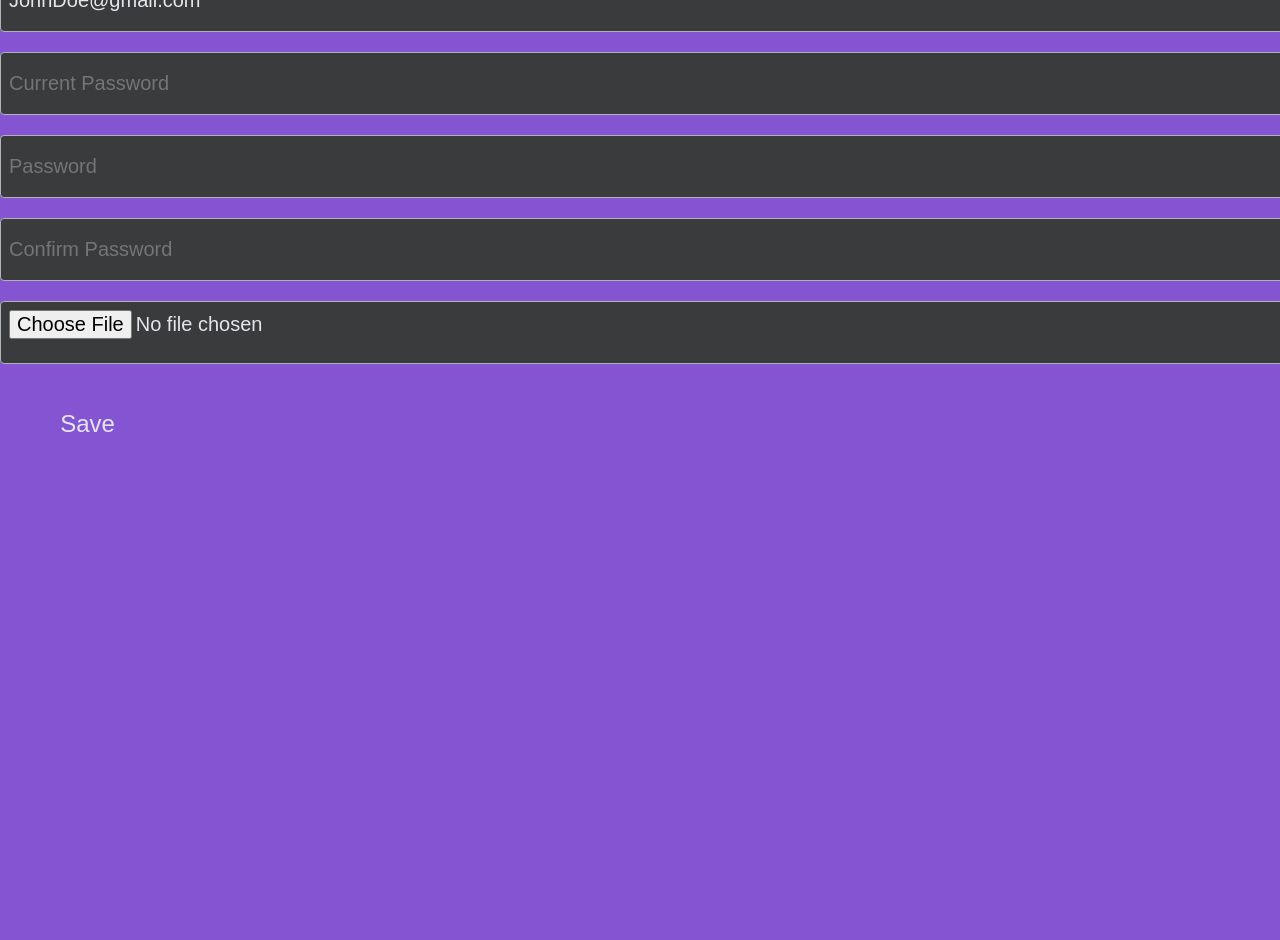
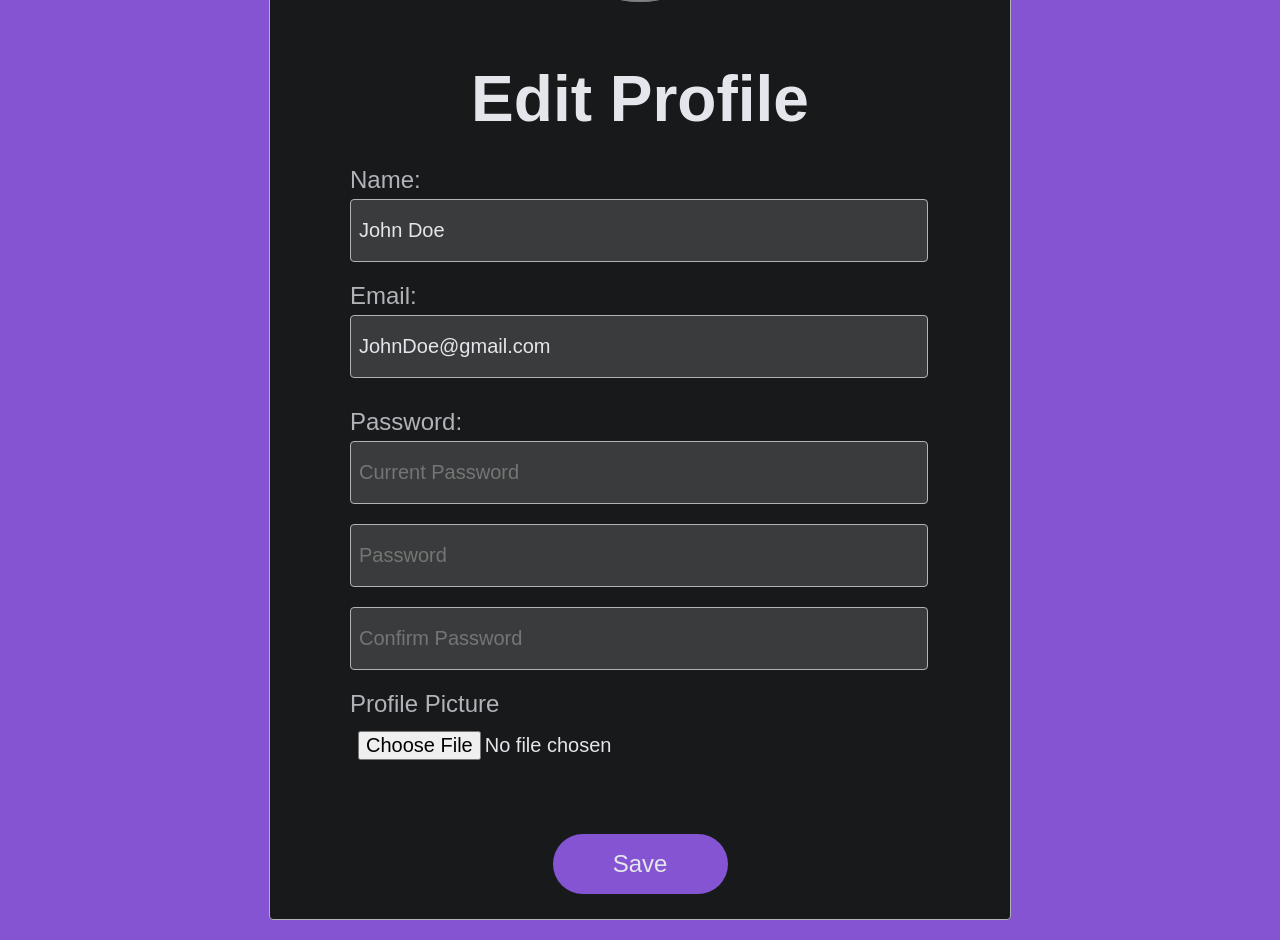
Before and after one commit to areebimran2/scrum-team-manager, a React (Create React App) app in the folder frontend/jiraclone/: page /profile in a window 1280 px wide. Shown: the part 300-1240 px from the top of the page. Before the commit the page ends 800 px from the top, so only its background shows below. Built offline with nearby package versions, Linux system fonts and the light colour scheme.

Commit message:
SCRUM-41 UI completed for the profile edit page

```diff
--- a/frontend/jiraclone/src/pages/profileedit.js
+++ b/frontend/jiraclone/src/pages/profileedit.js
@@ -3,6 +3,7 @@ import ReactDOM from "react-dom/client";
 import { useNavigate } from "react-router-dom";
 import { useForm } from "react-hook-form";
 import styles from "../styles/profileedit.module.css";
+import defaultPic from "../assets/defaultProfilePic.png";
 
 export function ProfileEdit() {
 
@@ -87,20 +88,33 @@ export function ProfileEdit() {
 
     const profileEdit = (
 
-            <div>
-                <h1>Welcome</h1>
+            <div className={styles.background}>
+                <div className={styles.container}>
+
+                    <img src={defaultPic} alt="Profile Picture" className={styles.profilePicture}/>
+                    <h1>Edit Profile</h1>
+
                     <form onSubmit={handleSubmit(onSubmit)}>
                         <div>
-                    <input type="text" placeholder="Name" name="name" {...register("name")} value={user.display_name}/>
-                    <input type="text" placeholder="Email" name="email" {...register("email")} value={user.email}/>
-                    <input type="password" placeholder="Current Password" required name="currPassword" {...register("currPassword")}/>
-                    <input type="password" placeholder="Password" name="password" {...register("password")}/>
-                    <input type="password" placeholder="Confirm Password" name="password" {...register("password2")}/>
-                    <input type="file" name="profilePic" {...register("profilePic")}/>
+                            <p className={styles.formnames}>Name: </p>
+                            <input type="text" placeholder="Name" name="name" {...register("name")} value={user.display_name} className={styles.input}/>
+                            <p className={styles.formnames}>Email: </p>
+                            <input type="text" placeholder="Email" name="email" {...register("email")} value={user.email} className={styles.input}/>
+                            <div className={styles.passwords}>
+                                <p className={styles.formnames}>Password: </p>
+                                <input type="password" placeholder="Current Password" required name="currPassword" {...register("currPassword")} className={styles.input}/>
+                                <input type="password" placeholder="Password" name="password" {...register("password")} className={styles.input}/>
+                                <input type="password" placeholder="Confirm Password" name="password" {...register("password2")} className={styles.input}/>
+                            </div>
+                            <p className={styles.formnames}>Profile Picture</p>
+                            <input type="file" name="profilePic" {...register("profilePic")} className={styles.picinput}/>
                             <br/>
+                            <div className={styles.buttons}>
                                 <button type="submit">Save</button>
                             </div>
+                        </div>
                     </form>
+                </div>
             </div>
 
     );
--- a/frontend/jiraclone/src/styles/profileedit.module.css
+++ b/frontend/jiraclone/src/styles/profileedit.module.css
@@ -1,23 +1,63 @@
-.body {
+.container {
     background-color: #18191A;
+    width: 700px;
+    margin: 20px;
+    margin-top: 500px;
+    padding: 20px;
+    border-radius: 4px;
+    border: 1px solid #B0B3B8;
     display: flex;
-    justify-content: center;
+    flex-direction: column;
     align-items: center;
-    height: 100vh;
-    margin: 0;
-    font-family: 'Poppins', sans-serif;
+    justify-content: flex-start;
+    min-height: 100vh;
+    overflow: visible;
 }
 
 .profilePicture {
     width: 200px;
     height: 200px;
-    border-radius: 50%;
+    border-radius: 100%;
     margin: 20px;
 }
 
 .formnames {
     color: #B0B3B8;
+    display: flex;
+    font-size: 24px;
+    margin-top: 10px;
+    margin-left: 60px;
+}
 
+.input {
+    width: 80%;
+    height: 45px;
+    padding: 8px;
+    margin: 10px 60px;
+    border-radius: 4px;
+    border: 1px solid #B0B3B8;
+    background-color: #3A3B3C;
+    color: #E4E6EB;
+    font-family: 'Poppins', sans-serif;
+    font-size: 20px;
+}
+
+.picinput {
+    width: 40%;
+    background-color:#18191A;
+    border: 0;
+    color: #E4E6EB;
+    margin-left: 60px;
+}
+
+.passwords {
+    margin-top: 20px;
+}
+
+.buttons {
+    display: flex;
+    justify-content: center;
+    margin-top: 20px;
 }
 
 /**
```
Lines whose indentation alone changed are shown as unchanged.
